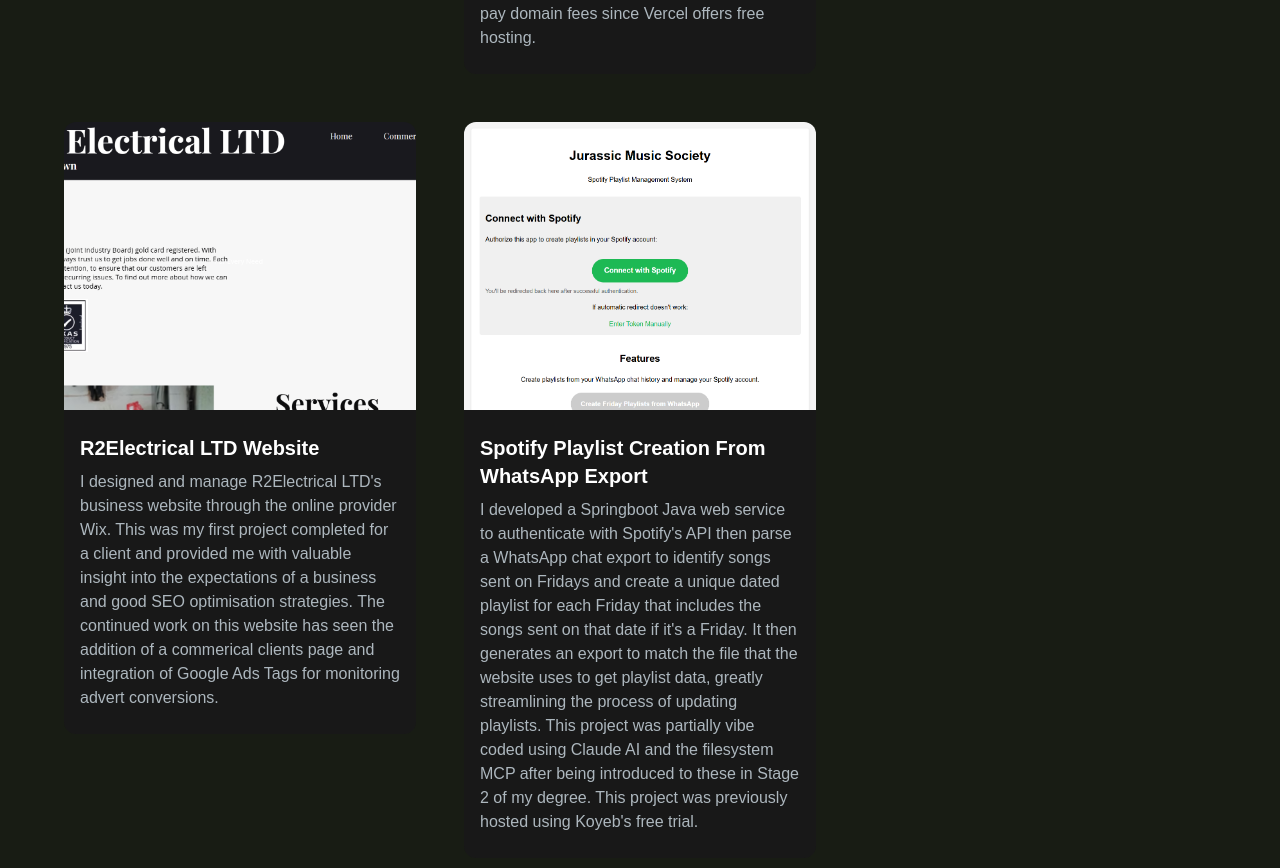
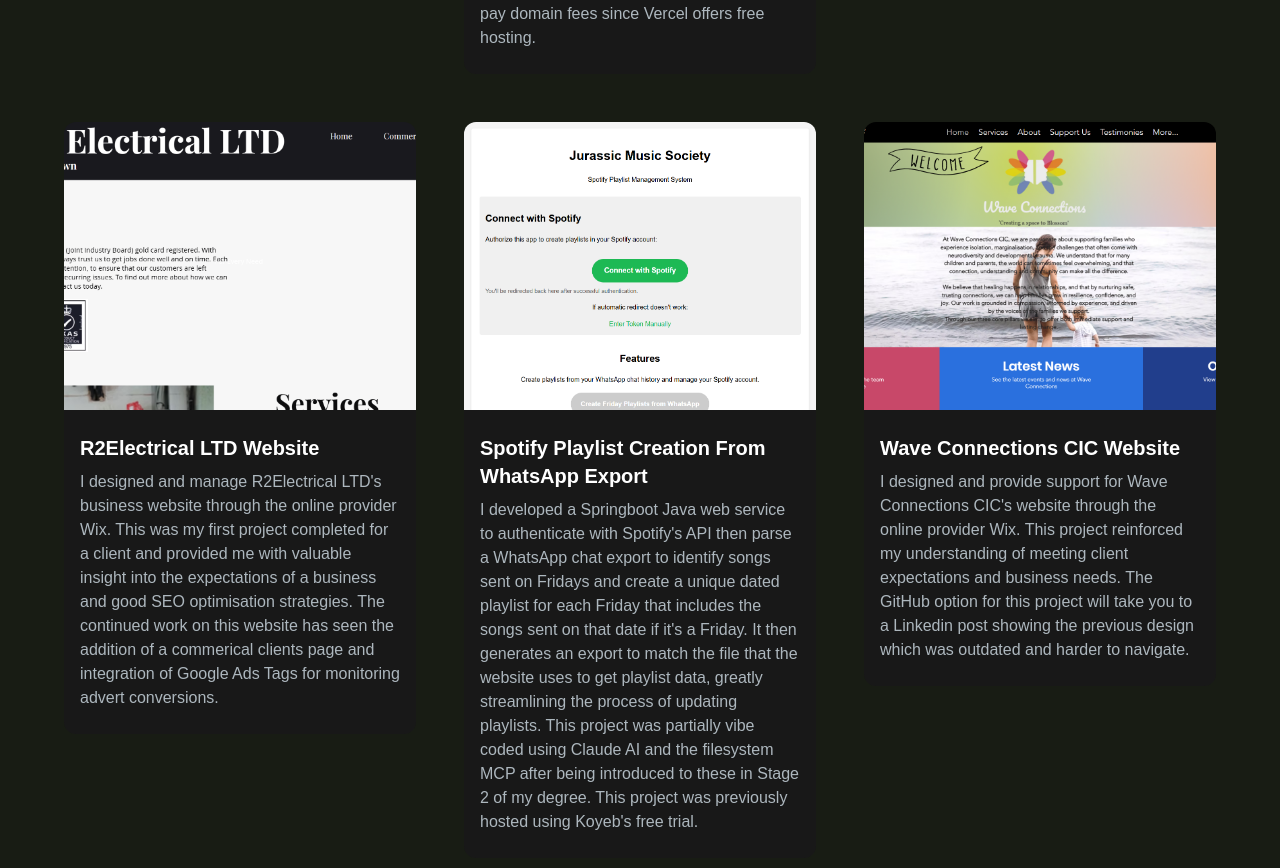
Before and after one commit to BBarrettGreening/Portfolio, a Next.js app: page / in a window 1280 px wide. Shown: the part 2046-2914 px from the top of the page. Built offline with nearby package versions, Linux system fonts and the light colour scheme.

Commit message:
feat: Added Wave Connections project

```diff
--- a/app/components/ProjectSection.jsx
+++ b/app/components/ProjectSection.jsx
@@ -48,7 +48,16 @@
         tag: ["All", "Java"],
         gitUrl: "https://github.com/BBarrettGreening/jmsSpotifyAuth",
         previewUrl: "/",
-    }
+    },
+        {
+        id:6,
+        title:"Wave Connections CIC Website",
+        description:"I designed and provide support for Wave Connections CIC's website through the online provider Wix. This project reinforced my understanding of meeting client expectations and business needs. The GitHub option for this project will take you to a Linkedin post showing the previous design which was outdated and harder to navigate.",
+        image:"./WaveConnections.png",
+        tag: ["All", "Design"],
+        gitUrl: "https://www.linkedin.com/posts/bustamante-barrett-greening-820838327_i-recently-completed-a-design-project-for-activity-7369450691095998465-Eyfu?utm_source=share&utm_medium=member_android&rcm=ACoAAFKG_ZgBUTqBVkF5twaSlcOGUvzbjngTURU",
+        previewUrl: "https://www.waveconnections.org",
+    },
 ]
 
 const ProjectSection = () => {
```
Also changed, not shown: public/WaveConnections.png (added).
